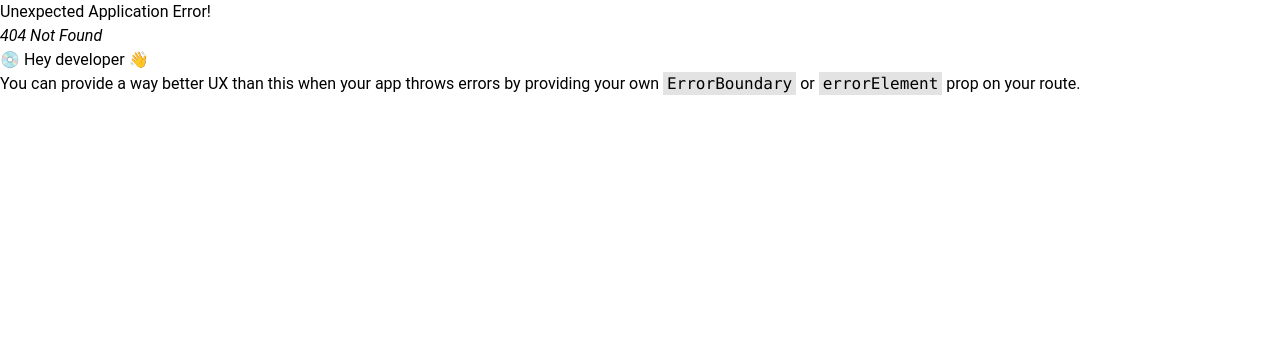
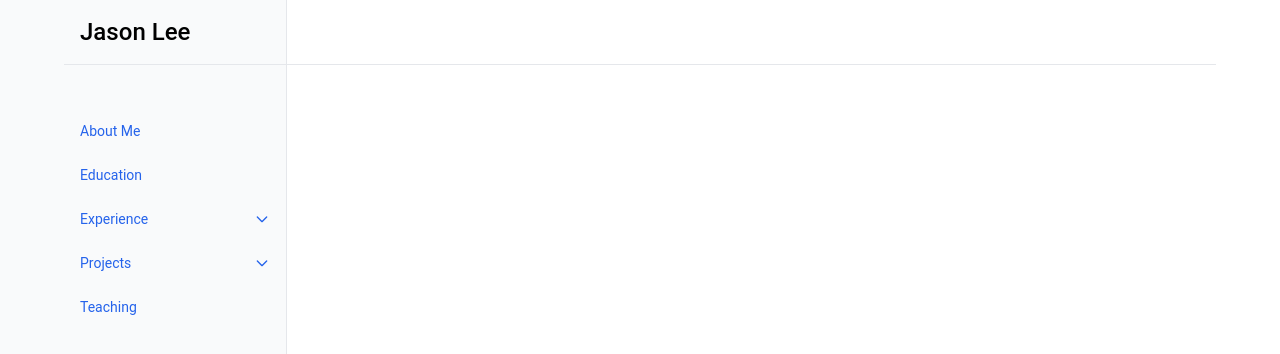
Before and after one commit to jawtopi/personal_portfolio, a React (Vite) app in the folder react-portfolio-2025/: page /mainpage in a window 1280 px wide. Before the commit this address had no page. Shown: the top 354 px of the page. Built offline with nearby package versions, Linux system fonts and the light colour scheme.

Commit message:
complete sidebar component

```diff
--- a/react-portfolio-2025/src/App.jsx
+++ b/react-portfolio-2025/src/App.jsx
@@ -1,10 +1,16 @@
 import React from 'react';
 import { Route, createBrowserRouter, createRoutesFromElements, RouterProvider} from 'react-router-dom';
 import LandingPage from './pages/LandingPage';
+import MainPage from './pages/MainPage';
+import MainLayout from './Layouts/MainLayout';
 
 const router = createBrowserRouter(
   createRoutesFromElements(
-    <Route index element={<LandingPage />} />
+    <Route path='/' element={<MainLayout/>}>
+       <Route index element={<LandingPage />} />
+       <Route path='/landing' element={<LandingPage />} />
+       <Route path='/mainpage' element={<MainPage />} />
+    </Route>
   )
 );
 
--- /dev/null
+++ b/react-portfolio-2025/src/Layouts/MainLayout.jsx
@@ -0,0 +1,12 @@
+import React from 'react'
+import {Outlet} from 'react-router-dom'
+
+const MainLayout = () => {
+  return (
+    <>
+        <Outlet />
+    </>
+  )
+}
+
+export default MainLayout
--- a/react-portfolio-2025/src/pages/LandingPage.jsx
+++ b/react-portfolio-2025/src/pages/LandingPage.jsx
@@ -1,22 +1,15 @@
 import React, { useState, useEffect, useRef } from "react";
-import darkModeIcon from "./icons/dark-mode.svg"; // import the svg icon
+import darkModeIcon from "./icons/dark-mode.svg";
+import { Link } from 'react-router-dom';
 
 const LandingPage = () => {
   const [cursor, setCursor] = useState({ x: window.innerWidth / 2, y: window.innerHeight / 2 });
   const [triangles, setTriangles] = useState([]);
-  const [showTapToContinue, setShowTapToContinue] = useState(false);
   const [isDrawing, setIsDrawing] = useState(false);
   const [buttonColor, setButtonColor] = useState("hsl(0, 70%, 60%)"); // initial button color
+  const [isDarkMode, setIsDarkMode] = useState(false); // dark mode state
   const canvasRef = useRef(null);
 
-  useEffect(() => {
-    // show "tap to continue" after 3 seconds
-    const timeout = setTimeout(() => {
-      setShowTapToContinue(true);
-    }, 3000);
-
-    return () => clearTimeout(timeout);
-  }, []);
 
   useEffect(() => {
     // update cursor position on mousemove
@@ -110,7 +103,7 @@ const LandingPage = () => {
     const canvas = canvasRef.current;
     const context = canvas.getContext("2d");
     context.lineTo(event.clientX, event.clientY);
-    context.strokeStyle = "black";
+    context.strokeStyle = isDarkMode ? "white" : "black"; // adapt pen color based on dark mode
     context.lineWidth = 2;
     context.stroke();
   };
@@ -123,9 +116,17 @@ const LandingPage = () => {
     setIsDrawing(false);
   };
 
+  const toggleDarkMode = () => {
+    setIsDarkMode((prevMode) => !prevMode);
+  };
+
   return (
     <div
-      className="relative h-screen w-screen bg-white bg-[radial-gradient(#e5e7eb_1px,transparent_1px)] [background-size:32px_32px] overflow-hidden flex flex-col items-center justify-center"
+      className={`relative h-screen w-screen overflow-hidden flex flex-col items-center justify-center ${
+        isDarkMode
+          ? "bg-black text-white" // dark mode styles
+          : "absolute inset-0 h-full w-full bg-white bg-[radial-gradient(#e5e7eb_1px,transparent_1px)] [background-size:32px_32px]" // light mode styles
+      }`}
     >
       {/* background triangles */}
       <div className="absolute top-0 left-0 w-full h-full z-0">
@@ -164,7 +165,8 @@ const LandingPage = () => {
       {/* dark mode icon */}
       <div
         id="dark-mode-icon"
-        className="absolute top-4 right-4 p-2 rounded-full hover:bg-black transition-colors duration-300 z-30 pointer-events-auto"
+        className="absolute top-4 right-4 p-2 rounded-full hover:bg-gray-700 transition-colors duration-300 z-30 pointer-events-auto cursor-pointer"
+        onClick={toggleDarkMode}
       >
         <img
           src={darkModeIcon}
@@ -175,16 +177,20 @@ const LandingPage = () => {
 
       {/* text */}
       <div className="flex flex-col items-center z-20 pointer-events-none">
-        <p className="font-semibold text-black animate-fade-in mb-8 text-4xl sm:text-6xl lg:text-7xl">
+        <p className="font-semibold animate-fade-in mb-8 text-5xl sm:text-6xl lg:text-7xl">
           hello. i'm jason
         </p>
-        <button
-          id="continue-button"
-          className="px-6 py-3 mt-4 text-white rounded-lg shadow-lg transition-all duration-2000 text-base sm:text-lg lg:text-xl pointer-events-auto"
-          style={{ backgroundColor: buttonColor }}
+        <Link
+            to="/mainpage"
+            id="continue-button"
+            className="px-6 py-3 mt-4 rounded-lg shadow-lg transition-all animate-fade-in duration-2000 text-base sm:text-lg lg:text-xl pointer-events-auto"
+            style={{
+                backgroundColor: buttonColor,
+                color: isDarkMode ? "black" : "white",
+            }}
         >
           continue
-        </button>
+        </Link>
       </div>
     </div>
   );
--- /dev/null
+++ b/react-portfolio-2025/src/pages/MainPage.jsx
@@ -0,0 +1,17 @@
+import React from 'react';
+import SideBar from './components/SideBar';
+import Header from './components/Header';
+
+
+const MainPage = () => {
+  return (
+    <div className="flex h-screen">
+      <SideBar />
+      <div className="flex-1 flex flex-col">
+        <Header />
+      </div>
+    </div>
+  );
+}
+
+export default MainPage
--- /dev/null
+++ b/react-portfolio-2025/src/pages/components/Header.jsx
@@ -0,0 +1,11 @@
+import React from 'react';
+
+const Header = () => {
+  return (
+    <header className="bg-white border-b border-gray-200 p-8 mr-16">
+      <h1 className="text-xl font-bold"></h1>
+    </header>
+  );
+};
+
+export default Header;
--- /dev/null
+++ b/react-portfolio-2025/src/pages/components/SideBar.jsx
@@ -0,0 +1,157 @@
+import React, { useState } from 'react';
+import { NavLink } from 'react-router-dom';
+
+const Sidebar = () => {
+  const [isSidebarOpen, setIsSidebarOpen] = useState(false);
+  const [isExperienceOpen, setIsExperienceOpen] = useState(false);
+  const [isProjectsOpen, setIsProjectsOpen] = useState(false);
+
+  const toggleSidebar = () => setIsSidebarOpen(!isSidebarOpen);
+  const toggleExperience = () => setIsExperienceOpen(!isExperienceOpen);
+  const toggleProjects = () => setIsProjectsOpen(!isProjectsOpen);
+
+  const ArrowIcon = ({ isOpen }) => (
+    <svg
+      className={`w-4 h-4 transform transition-transform duration-300 ${
+        isOpen ? 'rotate-180' : 'rotate-0'
+      }`}
+      xmlns="http://www.w3.org/2000/svg"
+      fill="none"
+      viewBox="0 0 24 24"
+      stroke="currentColor"
+      strokeWidth={2}
+    >
+      <path strokeLinecap="round" strokeLinejoin="round" d="M19 9l-7 7-7-7" />
+    </svg>
+  );
+
+  return (
+    <div className="relative">
+      {/* hamburger menu */}
+      <button
+        onClick={toggleSidebar}
+        className="absolute top-4 left-4 z-50 block lg:hidden p-2 rounded-md focus:outline-none focus:ring-2 focus:ring-blue-600 hover:bg-gray-200"
+      >
+        <svg
+          className="w-6 h-6 text-gray-800"
+          xmlns="http://www.w3.org/2000/svg"
+          fill="none"
+          viewBox="0 0 24 24"
+          stroke="currentColor"
+          strokeWidth={2}
+        >
+          <path strokeLinecap="round" strokeLinejoin="round" d="M4 6h16M4 12h16m-7 6h7" />
+        </svg>
+      </button>
+
+      {/* sidebar */}
+      <div
+        className={`inset-y-0 left-0 bg-gray-50 h-screen border-r border-gray-200 pl-16 transition-transform transform ${
+          isSidebarOpen ? 'translate-x-0' : '-translate-x-full'
+        } lg:translate-x-0 lg:static lg:block`}
+      >
+        <div className="p-4 border-b">
+          <h1 className="text-2xl font-medium pr-20 text-black">Jason Lee</h1>
+        </div>
+        <nav className="mt-12">
+          <ul className="space-y-2">
+            <li>
+              <NavLink
+                to="/about-me"
+                className="block px-4 py-2 text-sm text-blue-600 hover:bg-gray-200 transition"
+              >
+                About Me
+              </NavLink>
+            </li>
+            <li>
+              <NavLink
+                to="/education"
+                className="block px-4 py-2 text-sm text-blue-600 hover:bg-gray-200 transition"
+              >
+                Education
+              </NavLink>
+            </li>
+            {/* experience sections */}
+            <li>
+              <button
+                onClick={toggleExperience}
+                className="flex justify-between items-center w-full text-left px-4 py-2 text-sm text-blue-600 hover:bg-gray-200 transition"
+              >
+                Experience
+                <ArrowIcon isOpen={isExperienceOpen} />
+              </button>
+              {isExperienceOpen && (
+                <ul className="pl-8 space-y-1 mt-1">
+                  <li>
+                    <NavLink
+                      to="/work-experience"
+                      className="block text-gray-700 text-sm hover:text-blue-600 transition"
+                    >
+                      Work Experience
+                    </NavLink>
+                  </li>
+                  <li>
+                    <NavLink
+                      to="/research-experience"
+                      className="block text-gray-700 text-sm hover:text-blue-600 transition"
+                    >
+                      Research
+                    </NavLink>
+                  </li>
+                </ul>
+              )}
+            </li>
+            {/* projects sections */}
+            <li>
+              <button
+                onClick={toggleProjects}
+                className="flex justify-between items-center w-full text-left px-4 py-2 text-sm text-blue-600 hover:bg-gray-200 transition"
+              >
+                Projects
+                <ArrowIcon isOpen={isProjectsOpen} />
+              </button>
+              {isProjectsOpen && (
+                <ul className="pl-8 space-y-1 mt-1">
+                  <li>
+                    <NavLink
+                      to="/project-1"
+                      className="block text-gray-700 text-sm hover:text-blue-600 transition"
+                    >
+                      Project 1
+                    </NavLink>
+                  </li>
+                  <li>
+                    <NavLink
+                      to="/project-2"
+                      className="block text-gray-700 text-sm hover:text-blue-600 transition"
+                    >
+                      Project 2
+                    </NavLink>
+                  </li>
+                  <li>
+                    <NavLink
+                      to="/project-3"
+                      className="block text-gray-700 text-sm hover:text-blue-600 transition"
+                    >
+                      Project 3
+                    </NavLink>
+                  </li>
+                </ul>
+              )}
+            </li>
+            <li>
+              <NavLink
+                to="/teaching"
+                className="block px-4 py-2 text-sm text-blue-600 hover:bg-gray-200 transition"
+              >
+                Teaching
+              </NavLink>
+            </li>
+          </ul>
+        </nav>
+      </div>
+    </div>
+  );
+};
+
+export default Sidebar;
```
Also changed, not shown: react-portfolio-2025/src/pages/icons/triangle.svg (added).
